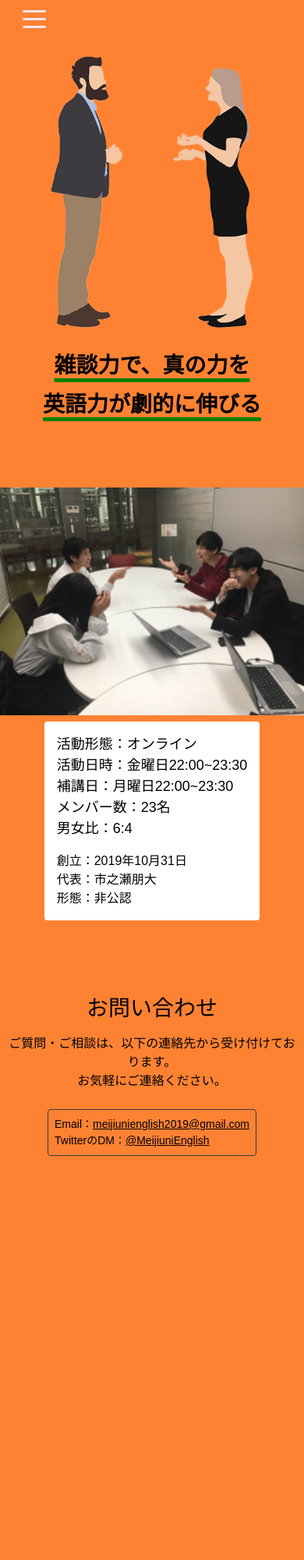
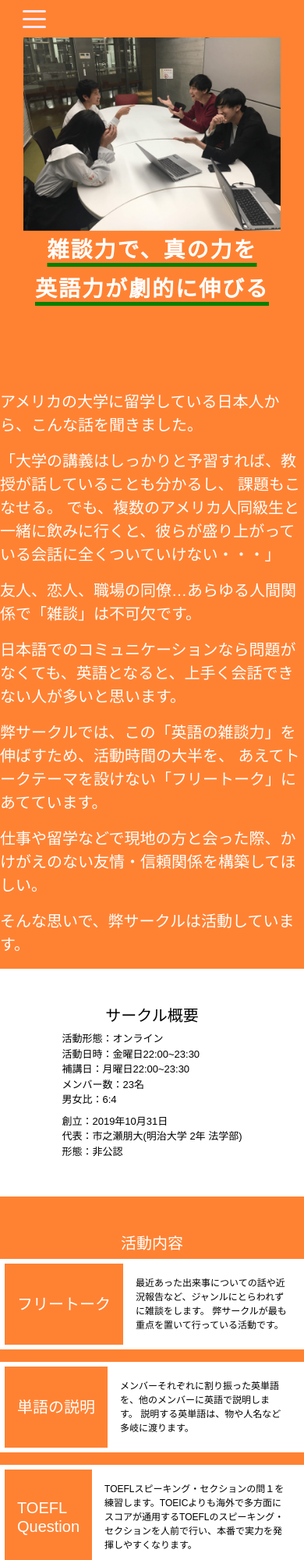
Before and after one commit to Jade1724/meiji-english-speaking-club, a plain HTML site: page index.html in a window 390 px wide. Shown: the top 2000 px of the page at 78% size. Before the commit the page ends 1530 px from the top, so only its background shows below. Drawn offline with Linux system fonts and the light colour scheme.

Commit message:
Modified hero layout, added about us and activity paragraphs.

```diff
--- a/css/style.css
+++ b/css/style.css
@@ -1,31 +1,32 @@
 
 body {
-	font-family: "BIZ UDPゴシック","BIZ UDPGothic", sans-serif;
+	font-family: "UD デジタル 教科書体 N-B","UD Digi Kyokasho N-B", "Hiragino Maru Gothic ProN W4", "ヒラギノ丸ゴ ProN W4", sans-serif;
 	background-color: #FF8233;
 	color: black;
 }
 
 nav {
 	background-color: rgba(255, 130, 51, 0.8);
-}
-nav .row {
 	font-size: 16px;
-	width: 100%;
 }
 
 nav a, nav a:hover, nav a:active {
 	color: black;
 }
 
-nav ul {
-	height: 100vh;
-}
-
 nav .nav-link {
 	display: inline-block;
 }
 
-.join-club a {
+.nav-item.vertical-border {
+	border-right: 1px solid rgba(0, 0, 0, 0.5);
+
+}
+
+.join-club .nav-link {
+	font-size: 16px;
+	color: white;
+	border-radius: 20px;
 	border-style: solid;
 	border-width: 3px;
 }
@@ -124,7 +125,12 @@ left: 8px;
 }
 
 .hero {
-	font-family: "UD デジタル 教科書体 N-B","UD Digi Kyokasho N-B", serif;
+	color: white;
+	letter-spacing: 2px;
+}
+
+.hero-image {
+	width: 1240px;
 }
 
 .hero h1 {
@@ -137,34 +143,60 @@ left: 8px;
 	text-underline-position: under;
 }
 
-#general-info .row {
+#about {
+	font-size: 20px;
+	color: white;
+}
+
+.about-text {
+	max-width: 800px;
+}
+
+#general-info {
+	background-color: white;
+}
+
+main h2 {
+	font-size: 20px;
+}
+/*#general-info h2, #contact h2 {
+	font-size: 28px;
+}*/
+
+/*#general-info .row {
 	max-width: 1200px;
 }
 
 
 .general-info-text {
 	background-color: white;
+}*/
+
+.general-info-list {
+	font-size: 13px;
 }
 
-.general-info-list {
-	font-size: 18px;
+#activity {
+	color: white;
 }
 
-.org-info-list {
-	font-size: 16px;
+.activity-info > div {
+	border: 6px solid white;
+	max-width: 1020px;
 }
 
-.org-info-list a {
+.activity-info h3 {
+	font-size: 20px;
+}
+
+.activity-info p {
+	font-size: 12px;
 	color: black;
-	text-decoration: underline;
+	background-color: white;
 }
 
 #contact {
 	font-size: 16px;
-}
-
-#contact h2 {
-	font-size: 28px;
 }
 
 #contact ul {
@@ -197,15 +229,20 @@ left: 8px;
 	nav ul {
 		height: auto;
 	}
-	.hero h1, #contact h2 {
-		font-size: 42px;
+	#about {
+		font-size: 26px;
 	}
-	.general-info-image-wrapper {
-		padding-left: 15px!important;
-		padding-right: 15px!important;
+	main h2 {
+		font-size: 50px;
 	}
-	#general-info img {
-		border-radius: 35px;
+	.general-info-list {
+		font-size: 28px;
+	}
+	.activity-info h3 {
+		font-size: 40px;
+	}
+	.activity-info p {
+		font-size: 26px;
 	}
 }
 
--- a/index.html
+++ b/index.html
@@ -14,9 +14,8 @@
 	<link href="css/style.css" rel="stylesheet">
 </head>
 <body>
-	<nav class="navbar navbar-expand-lg fixed-top container-fluid">
-    <div class="row text-center mx-0">
-      <div id="menuBarToggler" class="col-11 d-lg-none d-flex align-items-center p-0">
+	<nav class="navbar navbar-expand-lg text-center fixed-top container-fluid">
+    <div id="menuBarToggler" class="d-lg-none d-flex align-items-center p-0">
       <div class="navbar-toggler hamburger-menu" role="button" data-toggle="collapse" data-target="#navbarButtons" aria-controls="navbarButtons" aria-expanded="false">
         <div class="animated-icon"><span></span><span></span><span></span></div>
         </div>
@@ -24,74 +23,94 @@
 
     <!-- <a id="logo" class="col-1 d-flex align-items-center justify-content-center justify-content-lg-end" href="#"><img class=" d-none d-lg-block" src="images/logo.png" alt="Logo"></a>
 -->
-      <div class="collapse navbar-collapse col-lg-11 order-lg-first" id="navbarButtons">
+    <div class="collapse navbar-collapse justify-content-end" id="navbarButtons">
       <ul class="navbar-nav align-items-center">
-          <!-- <li class="nav-item mt-3 mt-lg-0">
-            <a class="nav-link" href="#">ABOUT</a>
+        <li class="nav-item vertical-border mt-3 mt-lg-0 px-2">
+          <a class="nav-link py-lg-0" href="#about">概要</a>
         </li>
-          <li class="nav-item">
-            <a class="nav-link px-2" href="#">CONTENTS</a>
+        <li class="nav-item vertical-border px-2">
+          <a class="nav-link px-2 py-lg-0" href="#general-info">活動内容</a>
         </li>
-          <li class="nav-item">
-            <a class="nav-link px-2" href="#">MEMBERS</a>
-
-          </li> -->
-          <li class="nav-item my-3 my-lg-0">
-            <a class="nav-link px-2" href="#contact">お問い合わせ</a>
+        <li class="nav-item vertical-border px-2">
+          <a class="nav-link px-2 py-lg-0" href="#">FAQ</a>
         </li>
-          <li class="nav-item">
-            <a class="nav-link px-2" href="#general-info">サークル情報</a>
+        <li class="nav-item px-2">
+          <a class="nav-link px-2 py-lg-0" href="#contact">お問い合わせ</a>
         </li>
-          <!-- <li class="nav-item">
-            <a class="nav-link px-2" href="#">FAQ</a>
+        <li class="join-club nav-item px-2">
+          <a class="nav-link btn btn-success" href="#" role="button">入サーはこちらから</a>
         </li>
-          <li class="join-club nav-item">
-            <a class="nav-link border-success rounded px-2" href="#">入サーはこちらから</a>
-          </li> -->
       </ul>
-      </div>
     </div>
   </nav>
 
   <main class="mt-5">
-  	<div class="hero container-fluid mb-4">
+
+    <div class="hero container-fluid mb-5">
       <div class="row mx-auto">
-  			<div class="col-md-6">
-  				<img class="hero-image img-fluid d-block mx-auto" src="images/hero.png" alt="イラスト">
+        <div class="col-md-8">
+          <img class="hero-image img-fluid d-block mx-auto" src="images/activity-photo.png" alt="英会話をするメンバーたち">
         </div>
-  			<div class="col-md-6 d-flex align-items-center justify-content-center">
-  				<h1 class="text-center">雑談力で、真の力を<br>英語力が劇的に伸びる</h1>
+        <div class="col-md-4 d-flex align-items-center justify-content-center justify-content-md-end">
+          <h1 class="text-center text-nowrap">雑談力で、真の力を<br>英語力が劇的に伸びる</h1>
         </div>
       </div>
     </div>
 
-    <div id="general-info" class="container-fluid px-0 py-5 px-lg-1">
-      <div class="row mx-auto">
-        <div class="general-info-image-wrapper col-lg-10 px-0">
-          <img class="w-100" srcset="images/activity-photo-sm.png 300w, images/activity-photo.png 800w"
-                  sizes="(max-width: 500px) 300px, 800px"
-                  src="images/activity-photo.png"
-                  alt="活動写真">
+    <div id="about" class="mt-5 pt-5">
+      <div class="about-text d-block mx-auto">
+        <p>アメリカの大学に留学している日本人から、こんな話を聞きました。</p>
+        <p>「大学の講義はしっかりと予習すれば、教授が話していることも分かるし、
+  課題もこなせる。
+  でも、複数のアメリカ人同級生と一緒に飲みに行くと、彼らが盛り上がっている会話に全くついていけない・・・」</p>
+        <p>友人、恋人、職場の同僚…あらゆる人間関係で「雑談」は不可欠です。</p>
+        <p>日本語でのコミュニケーションなら問題がなくても、英語となると、上手く会話できない人が多いと思います。</p>
+        <p>弊サークルでは、この「英語の雑談力」を伸ばすため、活動時間の大半を、
+  あえてトークテーマを設けない「フリートーク」にあてています。</p>
+        <p>仕事や留学などで現地の方と会った際、かけがえのない友情・信頼関係を構築してほしい。</p>
+        <p>そんな思いで、弊サークルは活動しています。</p>
       </div>
-        <div class="col-lg-2 d-flex align-items-center justify-content-center justify-content-lg-end mt-2 mt-lg-0">
-          <div class="general-info-text text-nowrap rounded p-3">
-            <ul class="general-info-list list-unstyled pl-0">
+    </div>
+
+    <div id="general-info" class="py-5">
+      <h2 class="text-center">サークル概要</h2>
+      <div class="d-flex align-items-center justify-content-center mt-2">
+        <div class="info-list-wrapper">
+          <ul class="general-info-list list-unstyled pl-0 mb-0">
             <li>活動形態：オンライン</li>
             <li>活動日時：金曜日22:00&#126;23:30</li>
             <li>補講日：月曜日22:00&#126;23:30</li>
             <li>メンバー数：23名</li>
-              <li>男女比：6&#58;4</li>
-            </ul>
-            <ul class="org-info-list list-unstyled mb-0 pl-0">
+            <li class="mb-2">男女比：6&#58;4</li>
             <li>創立：2019年10月31日</li>
-              <li>代表：市之瀬朋大</li>
+            <li>代表：市之瀬朋大(明治大学 2年 法学部)</li>
             <li>形態：非公認</li>
-              <!-- <li>連絡先：<br><a href="mailto:meijiunienglish2019@gmail.com" target="_blank">meijiunienglish2019@gmail.com</a><br>またはTwitter(<a href="https://twitter.com/meijiunienglish" target="_blank">@MeijiuniEnglish</a>)のDM</li> -->
           </ul>
         </div>
       </div>
     </div>
+
+    <div id="activity" class="mt-5">
+      <h2 class="text-center">活動内容</h2>
+      <div class="activity-info d-block mx-auto">
+        <div class="free-talk d-flex mx-auto mb-3">
+          <h3 class="text-nowrap d-block my-auto p-3">フリートーク</h3>
+          <p class="d-block my-auto p-3">最近あった出来事についての話や近況報告など、ジャンルにとらわれずに雑談をします。
+弊サークルが最も重点を置いて行っている活動です。</p>
         </div>
+        <div class="vocabulary d-flex mx-auto mb-3">
+          <h3 class="text-nowrap d-block my-auto p-3">単語の説明</h3>
+          <p class="d-block my-auto p-3">メンバーそれぞれに割り振った英単語を、他のメンバーに英語で説明します。
+説明する英単語は、物や人名など多岐に渡ります。</p>
+        </div>
+        <div class="toefl-question d-flex mx-auto mb-4">
+          <h3 class="text-nowrap d-block my-auto p-3">TOEFL<br>Question</h3>
+          <p class="d-block my-auto p-3">TOEFLスピーキング・セクションの問１を練習します。TOEICよりも海外で多方面にスコアが通用するTOEFLのスピーキング・セクションを人前で行い、本番で実力を発揮しやすくなります。</p>
+        </div>
+        <h3 class="text-center">etc...</h3>
+      </div>
+    </div>
+
 
     <div id="contact" class="text-center my-5 ">
       <h2>お問い合わせ</h2>
```
Lines whose indentation alone changed are shown as unchanged.
